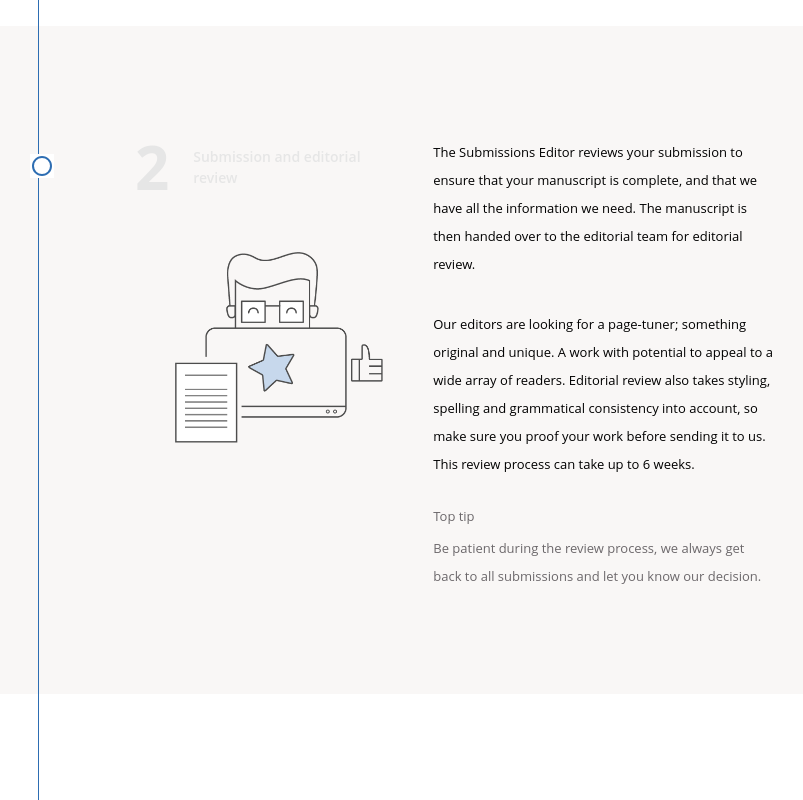
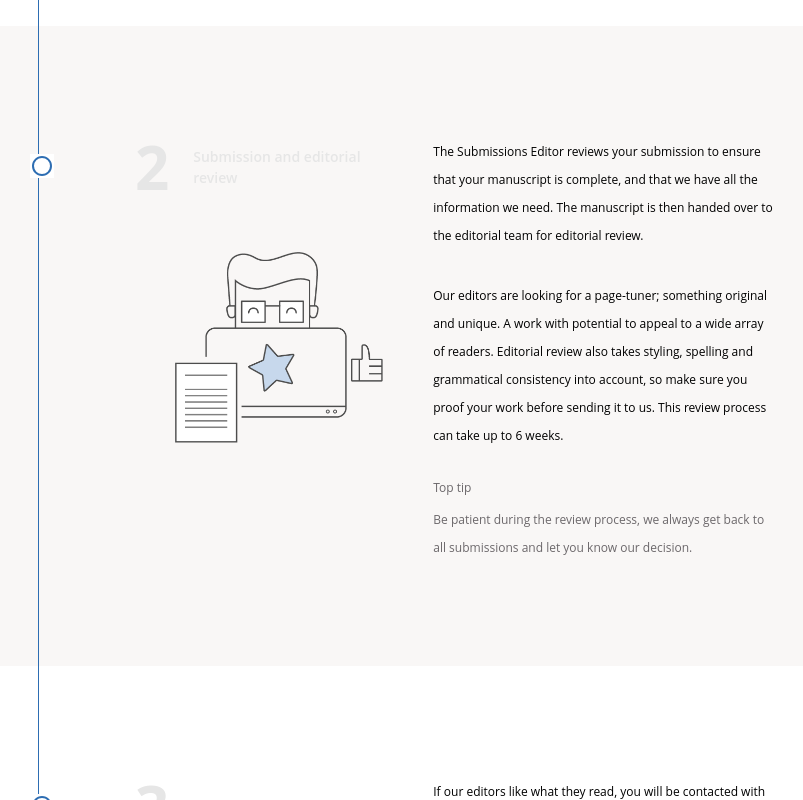
Before and after one commit to Hadees621/Olympia-USA, a Next.js app: page /publishing-process in a window 1280 px wide. Shown: the part 1080-1880 px from the top of the page, without its empty margins (202-1005 px from the left). Built offline with nearby package versions, Linux system fonts and the light colour scheme.

Commit message:
all done lg

```diff
--- a/src/app/publishing-process/page.js
+++ b/src/app/publishing-process/page.js
@@ -25,7 +25,8 @@ const page = () => {
       <ProcessSteps />
 
       <div className="lg:max-w-[800px] xl:max-w-[1000px] 2xl:max-w-[1350px] lg:mx-auto">
-        <PublishingJourney />
+        {/* <PublishingJourney /> */}
+
         <div className="lg:flex flex-col lg:flex-row hidden my-36">
           <div className="flex-1">
             <div className="flex flex-col h-full justify-center items-start font-open-sans lg:px-5 2xl:p-20 lg:gap-10 mx-14">
@@ -53,6 +54,7 @@ const page = () => {
             />
           </div>
         </div>
+
       </div>
     </>
   );
--- a/src/components/publishing-process/Step.js
+++ b/src/components/publishing-process/Step.js
@@ -94,7 +94,7 @@ function Step({ step, index }) {
         >
           <h2 className="font-bold text-[12px] lg:hidden">{step.mainTitle}</h2>
           <p
-            className={`text-[12px] leading-8 mt-2 xl:space-y-4 sm:text-[10px] xl:text-[13px] 2xl:text-[17px] xl:leading-7 2xl:leading-9 text-[#E6E6E6]"
+            className={`text-[12px] leading-8 mt-2 xl:space-y-4 sm:text-[10px] xl:text-[12px] 2xl:text-[17px] xl:leading-7 2xl:leading-9 text-[#E6E6E6]"
           }`}
           >
             {step.description}
@@ -102,7 +102,7 @@ function Step({ step, index }) {
           <br />
           {step.description2 && (
             <div>
-              <p className="text-[12px] leading-8 mt-2 xl:space-y-4 sm:text-[10px] xl:text-[13px] 2xl:text-[17px] xl:leading-7 2xl:leading-9">
+              <p className="text-[12px] leading-8 mt-2 xl:space-y-4 sm:text-[10px] xl:text-[12px] 2xl:text-[17px] xl:leading-7 2xl:leading-9">
                 {step.description2}
               </p>
               <br />
@@ -110,16 +110,16 @@ function Step({ step, index }) {
           )}
           {step.description3 && (
             <div>
-              <p className="text-[12px] leading-8 mt-2 xl:space-y-4 sm:text-[10px] xl:text-[13px] 2xl:text-[17px] xl:leading-7 2xl:leading-9">
+              <p className="text-[12px] leading-8 mt-2 xl:space-y-4 sm:text-[10px] xl:text-[12px] 2xl:text-[17px] xl:leading-7 2xl:leading-9">
                 {step.description3}
               </p>
               <br />
             </div>
           )}
-          <h4 className="text-[12px] leading-8 xl:space-y-4 sm:text-[10px] xl:text-[13px] 2xl:text-[17px] xl:leading-7 2xl:leading-9 text-[#6C686B]">
+          <h4 className="text-[12px] leading-8 xl:space-y-4 sm:text-[10px] xl:text-[12px] 2xl:text-[17px] xl:leading-7 2xl:leading-9 text-[#6C686B]">
             Top tip
           </h4>
-          <p className="text-[12px] leading-8 xl:space-y-4 sm:text-[10px] xl:text-[13px] 2xl:text-[17px] xl:leading-7 2xl:leading-9 mt-1 text-[#6C686B]">
+          <p className="text-[12px] leading-8 xl:space-y-4 sm:text-[10px] xl:text-[12px] 2xl:text-[17px] xl:leading-7 2xl:leading-9 mt-1 text-[#6C686B]">
             {step.tipContent}
           </p>
         </div>
```
